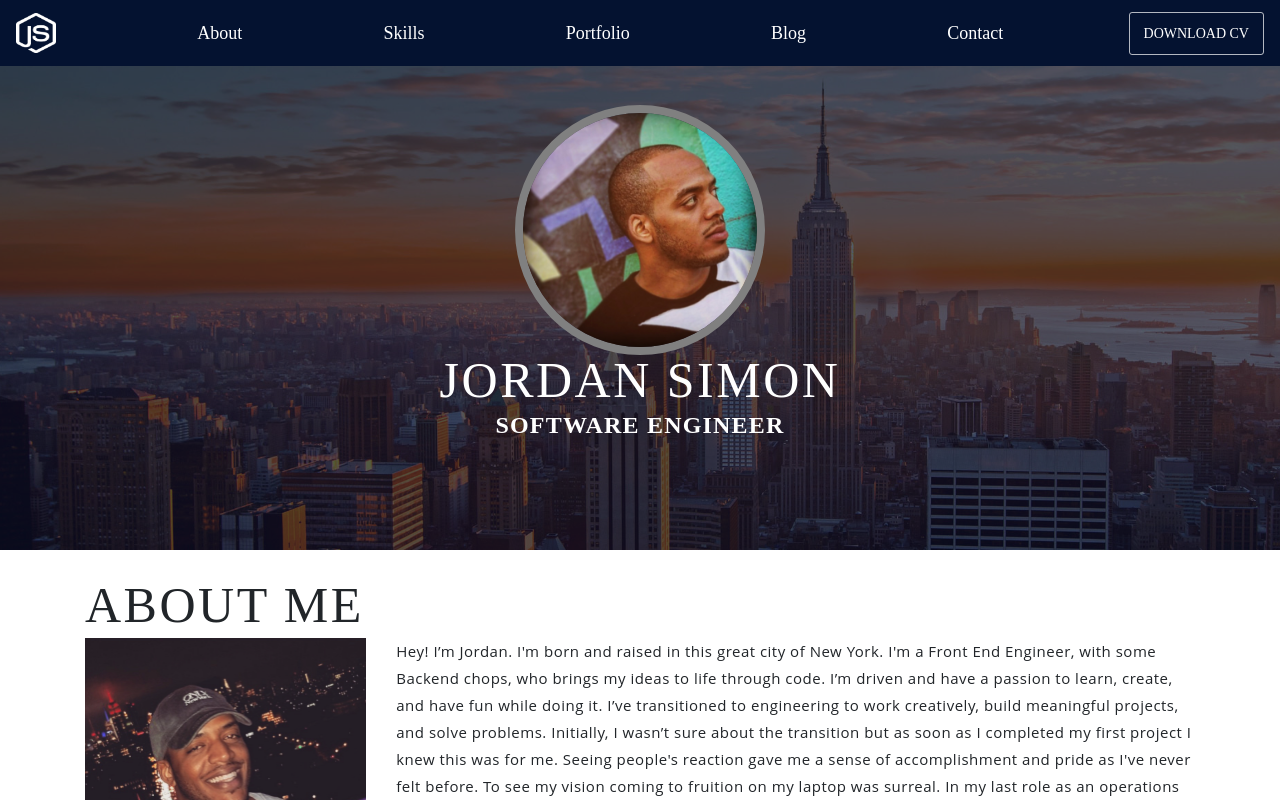
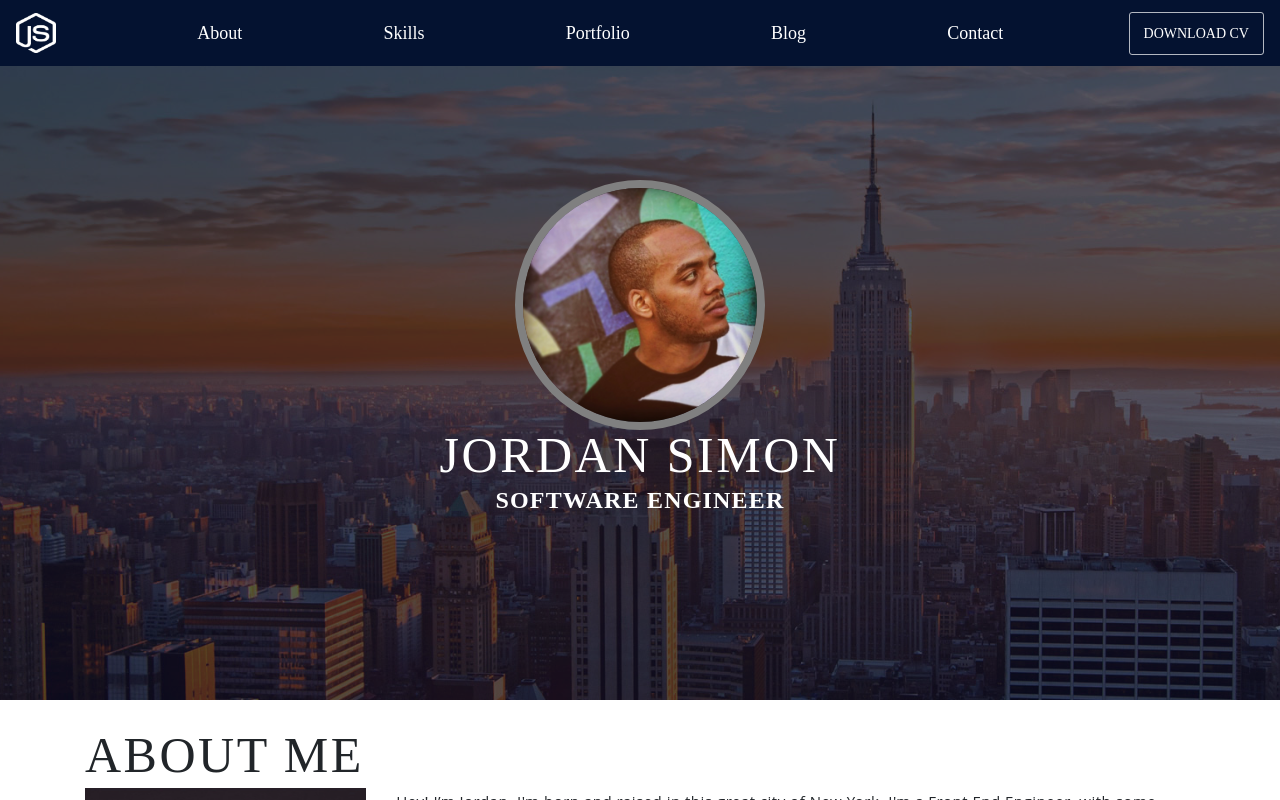
Before and after one commit to fkayoungjo/portfolio, a React (Create React App) app: page / in a window 1280 px wide. Shown: the top 800 px of the page. Built offline with nearby package versions, Linux system fonts and the light colour scheme.

Commit message:
parallax

```diff
--- a/src/index.css
+++ b/src/index.css
@@ -60,13 +60,21 @@ li a:hover {
     height:550px;
     background-repeat: no-repeat;
     background-size: cover;
-     background-position: center center;
+
      display: flex;
   justify-content: center;
   align-items: center;
   position: relative;
   box-shadow:inset 0 0 0 2000px rgba(4, 18, 48, 0.6);
+  height: 700px;
+
+  /* Create the parallax scrolling effect */
+  background-attachment: fixed;
+  background-position: center;
+
+
 }
+
 
 
 
```
